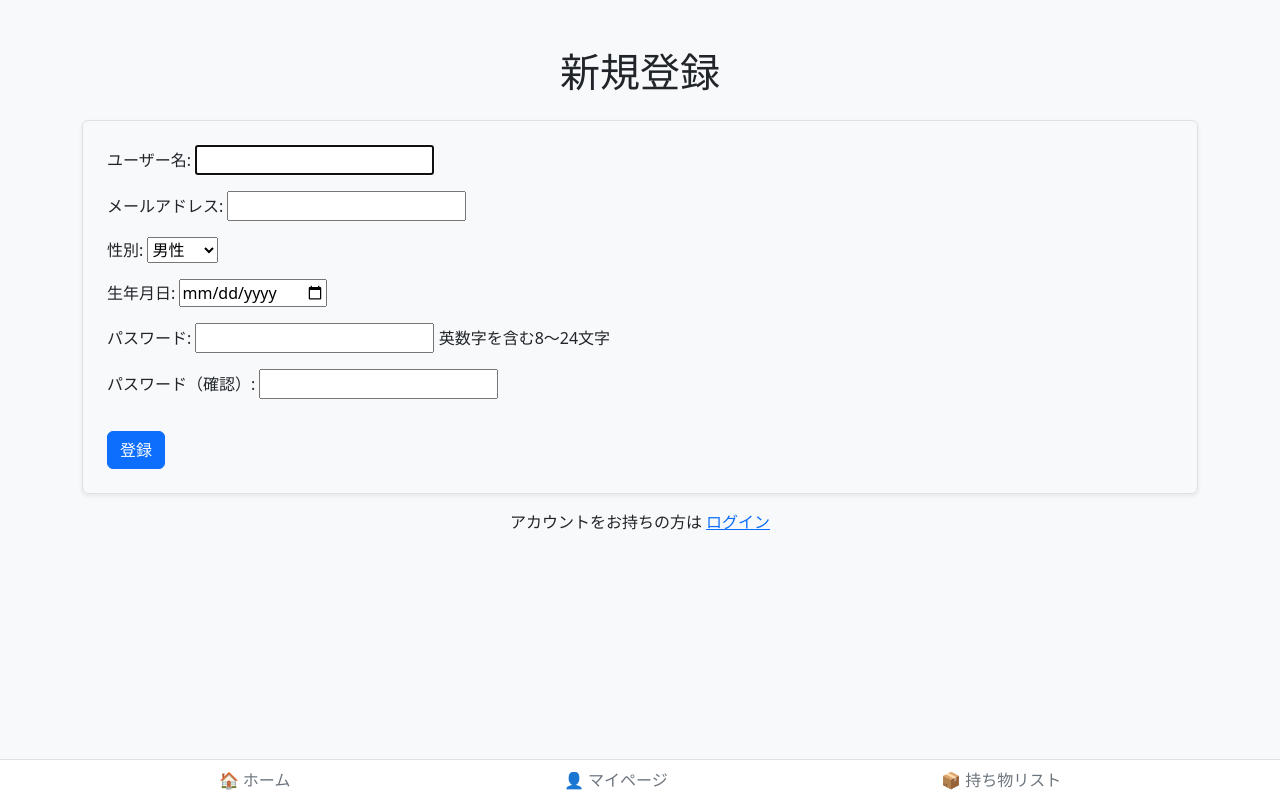
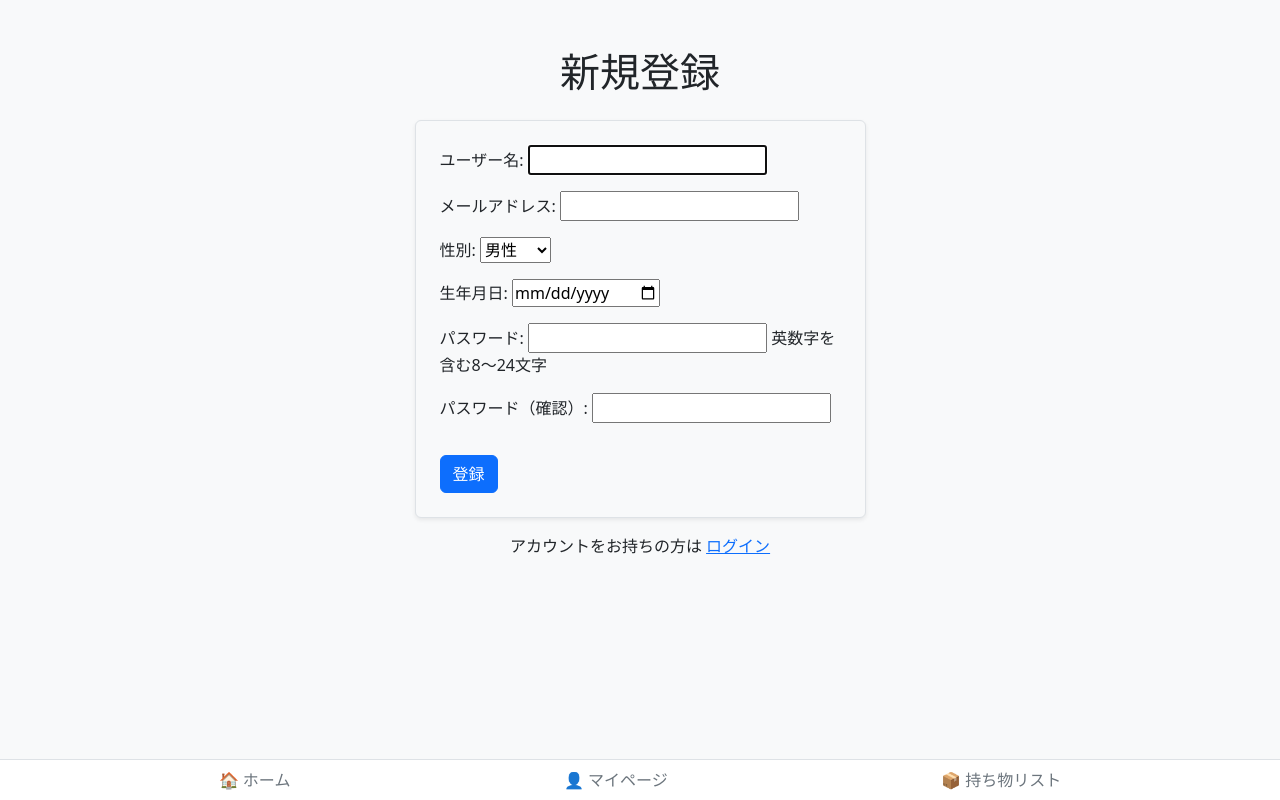
Before and after one commit to sososo176/OshiMate-, a Django app: page /accounts/signup/ in a window 1280 px wide. Run offline with Django 5.2, Linux system fonts and the light colour scheme.

Commit message:
signup.html を中央よせに修正

```diff
--- a/accounts/templates/accounts/password_change_done.html
+++ b/accounts/templates/accounts/password_change_done.html
@@ -1,7 +1,7 @@
-{% extends 'base.html' %}
+{% comment %} {% extends 'base.html' %}
 {% block content %}
 <div class="container mt-5">
   <h2>パスワード変更完了</h2>
   <p>パスワードが正常に変更されました。</p>
 </div>
-{% endblock %}
+{% endblock %} {% endcomment %}
--- a/accounts/templates/accounts/signup.html
+++ b/accounts/templates/accounts/signup.html
@@ -5,6 +5,8 @@
 
 <div class="container mt-5">
     <h1 class="mb-4 text-center">新規登録</h1>
+    <div class="row justify-content-center">
+        <div class="col-md-6 col-lg-5">
 
             <form method="post" class="border p-4 rounded shadow-sm bg-light">
                 {% csrf_token %}
@@ -16,5 +18,7 @@
                 アカウントをお持ちの方は <a href="{% url 'accounts:login' %}">ログイン</a>
             </p>
         </div>
+    </div>
+</div>
 
 {% endblock %}
```
Lines whose indentation alone changed are shown as unchanged.
